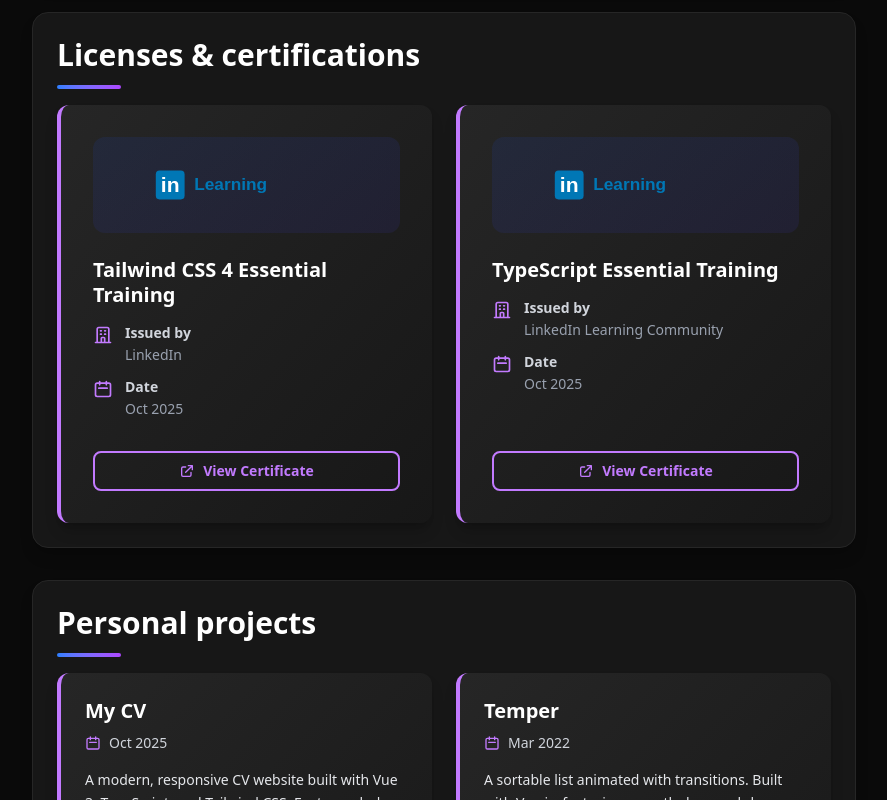
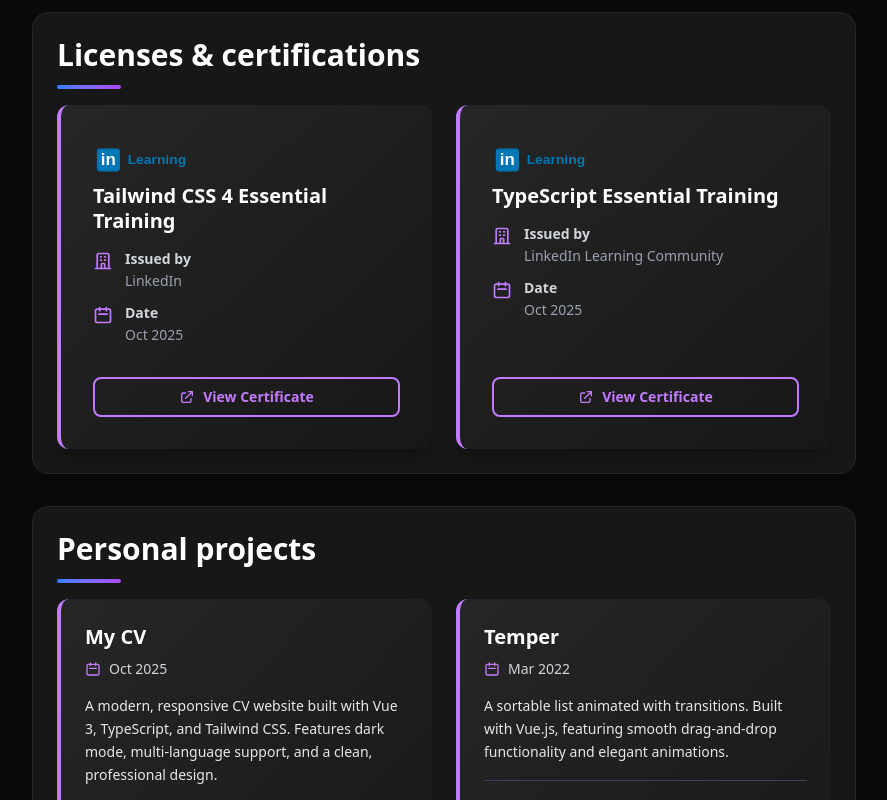
Before and after one commit to chechucastro/myCV, a Vue app: page / in a window 1280 px wide. Shown: the part 4600-5400 px from the top of the page, without its empty margins (372-1259 px from the left). Built offline with nearby package versions, Linux system fonts and the light colour scheme.

Commit message:
Add footer component with i18n support and update certification card styling

```diff
--- a/src/components/molecules/CertificationCard.vue
+++ b/src/components/molecules/CertificationCard.vue
@@ -7,20 +7,22 @@
     custom-classes="flex flex-col h-full"
   >
     <!-- Certificate Logo Container -->
-    <div class="mb-6 flex justify-center">
-      <div class="flex h-24 w-full items-center justify-center rounded-xl bg-gradient-to-br from-blue-50 to-indigo-50 p-6 dark:from-blue-900/20 dark:to-indigo-900/20">
+    <div class="flex">
+      <div class="flex w-1/2">
         <img
           :src="props.certification.certificateImage"
           :alt="`${props.certification.title} certificate`"
           loading="lazy"
-          class="h-full w-auto max-w-full"
+          width="384"
+          height="96"
+          class="mb-2 h-full w-auto max-w-full"
         />
       </div>
     </div>
 
     <!-- Certificate Details -->
     <div class="flex flex-1 flex-col space-y-4">
-      <h3 class="text-xl font-bold leading-tight text-gray-900 dark:text-white">
+      <h3 class="text-xl leading-tight font-bold text-gray-900 dark:text-white">
         {{ props.certification.title }}
       </h3>
 
@@ -41,7 +43,9 @@
           </svg>
           <div>
             <span class="font-semibold text-gray-700 dark:text-gray-300">Issued by</span>
-            <p class="mt-0.5 text-gray-600 dark:text-gray-400">{{ props.certification.issuedBy }}</p>
+            <p class="mt-0.5 text-gray-600 dark:text-gray-400">
+              {{ props.certification.issuedBy }}
+            </p>
           </div>
         </div>
         <div class="flex items-start gap-3">
--- /dev/null
+++ b/src/components/organisms/AppFooter.vue
@@ -0,0 +1,29 @@
+<template>
+  <footer
+    role="contentinfo"
+    class="relative w-screen border-t border-gray-200 bg-white py-6 transition-colors dark:border-neutral-800 dark:bg-neutral-950"
+    style="margin-left: calc((100vw - 100%) / -2); margin-right: calc((100vw - 100%) / -2)"
+  >
+    <div class="mx-auto flex max-w-[1240px] items-center justify-center gap-2 px-4">
+      <span class="text-sm text-gray-600 dark:text-gray-400">
+        {{ t('footer.madeWithLove') }}
+      </span>
+      <svg
+        class="h-4 w-4 text-red-500 transition-colors dark:text-red-400"
+        fill="currentColor"
+        viewBox="0 0 24 24"
+        aria-hidden="true"
+      >
+        <path
+          d="M12 21.35l-1.45-1.32C5.4 15.36 2 12.28 2 8.5 2 5.42 4.42 3 7.5 3c1.74 0 3.41.81 4.5 2.09C13.09 3.81 14.76 3 16.5 3 19.58 3 22 5.42 22 8.5c0 3.78-3.4 6.86-8.55 11.54L12 21.35z"
+        />
+      </svg>
+    </div>
+  </footer>
+</template>
+
+<script setup lang="ts">
+import { useI18n } from 'vue-i18n'
+
+const { t } = useI18n()
+</script>
--- a/src/locales/en.json
+++ b/src/locales/en.json
@@ -64,6 +64,9 @@
     "viewProject": "View Project",
     "github": "GitHub",
     "privateRepo": "Private"
+  },
+  "footer": {
+    "madeWithLove": "Made with"
   },
   "employment": {
     "present": "Present",
--- a/src/locales/es.json
+++ b/src/locales/es.json
@@ -64,6 +64,9 @@
     "viewProject": "Ver Proyecto",
     "github": "GitHub",
     "privateRepo": "Privado"
+  },
+  "footer": {
+    "madeWithLove": "Hecho con"
   },
   "employment": {
     "present": "Actual",
--- a/src/locales/fr.json
+++ b/src/locales/fr.json
@@ -64,6 +64,9 @@
     "viewProject": "Voir le Projet",
     "github": "GitHub",
     "privateRepo": "Privé"
+  },
+  "footer": {
+    "madeWithLove": "Fait avec"
   },
   "employment": {
     "present": "Actuel",
--- a/src/views/HomeView.vue
+++ b/src/views/HomeView.vue
@@ -32,6 +32,9 @@
         <CVArticle />
       </div>
     </main>
+
+    <!-- Footer -->
+    <AppFooter />
   </DefaultLayout>
 </template>
 
@@ -40,6 +43,7 @@
 import DefaultLayout from '@/layouts/DefaultLayout.vue'
 import SkipToContent from '@/components/atoms/SkipToContent/SkipToContent.vue'
 import AppHeader from '@/components/organisms/AppHeader.vue'
+import AppFooter from '@/components/organisms/AppFooter.vue'
 import CVSidebar from '@/components/organisms/CVSidebar.vue'
 import CVArticle from '@/components/organisms/CVArticle.vue'
 import { useScroll } from '@/composables/useScroll'
```
